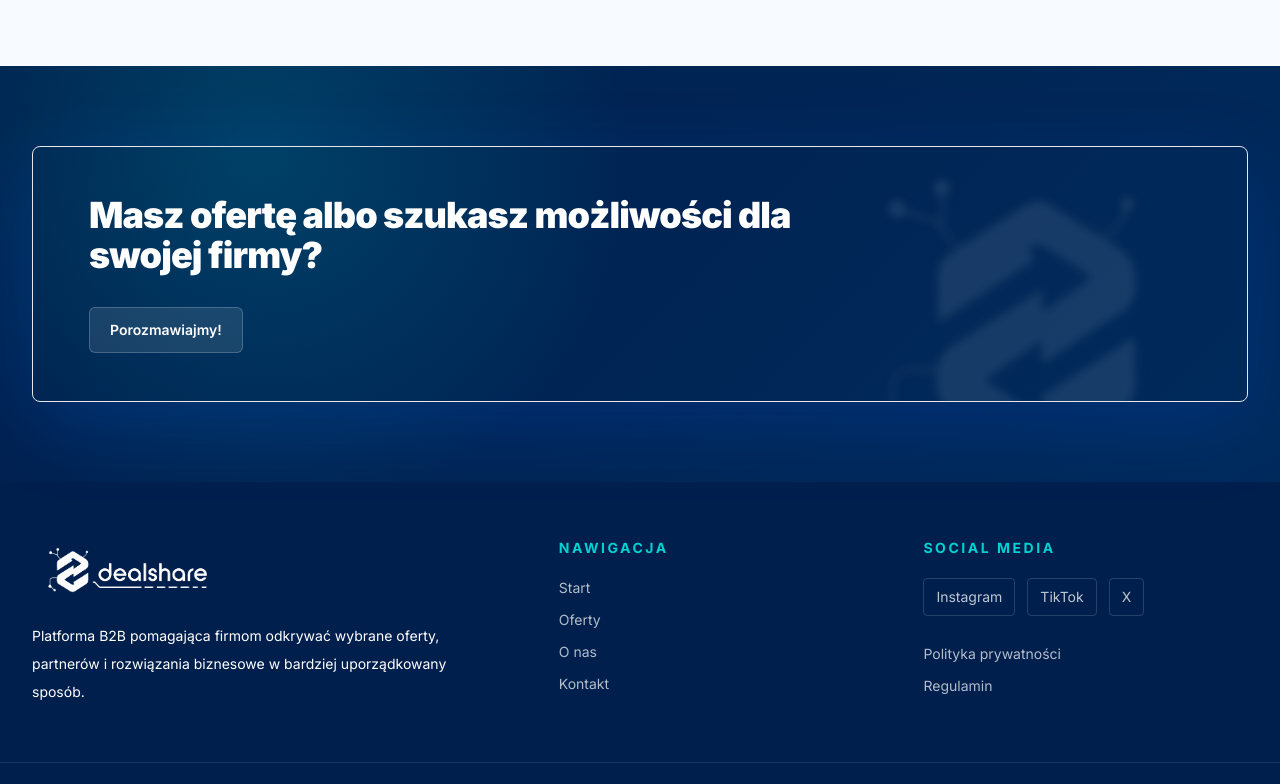
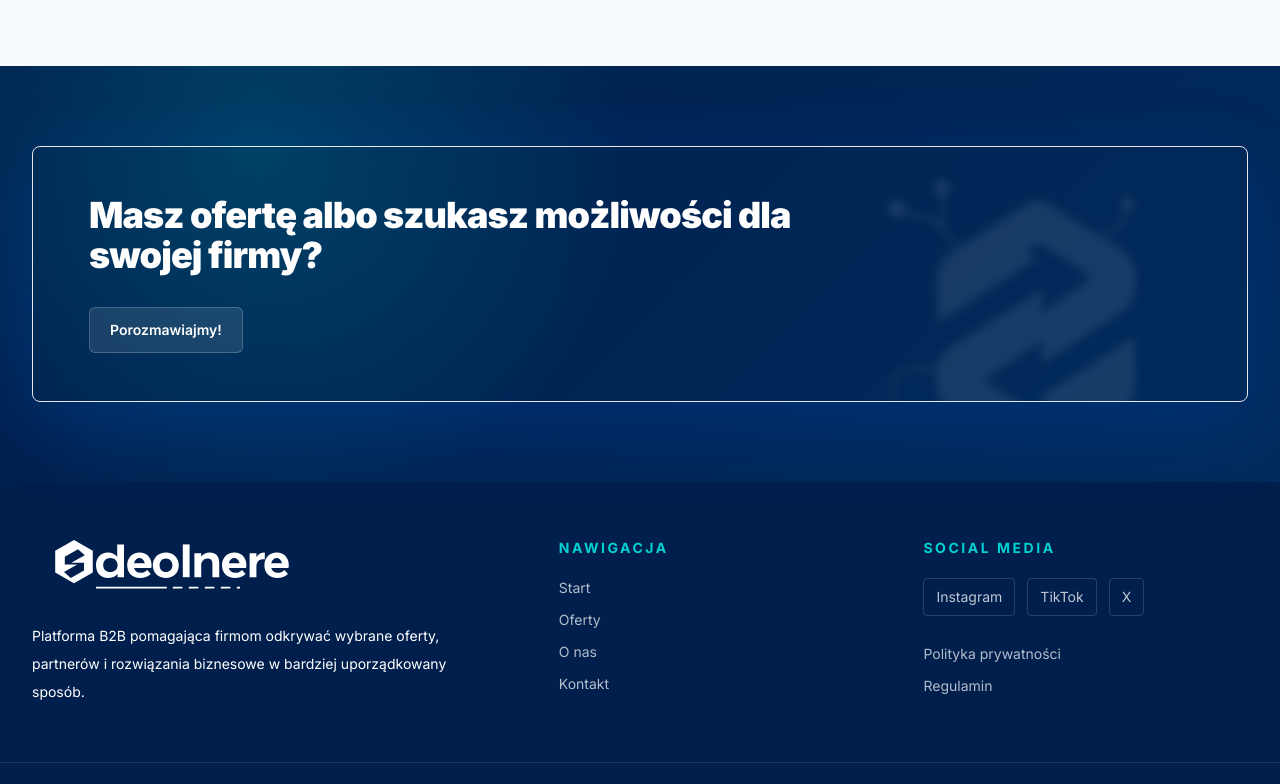
Before and after one commit to pSzymanek/dealshare, a Next.js app: page / in a window 1280 px wide. Shown: the part 2000-2784 px from the top of the page. Built offline with nearby package versions, Linux system fonts and the light colour scheme.

Commit message:
Reuse lightweight white logo asset

```diff
--- a/components/Footer.tsx
+++ b/components/Footer.tsx
@@ -9,7 +9,7 @@ export function Footer() {
     <footer className="bg-navy text-white">
       <Container className="grid gap-10 py-14 lg:grid-cols-[1.2fr_0.8fr_0.8fr]">
         <div>
-          <Image src="/logo-dark.png" alt="dealshare" width={480} height={170} className="h-14 w-auto sm:h-16" />
+          <Image src="/logo-dark.svg" alt="dealshare" width={480} height={113} className="h-14 w-auto sm:h-16" />
           <p className="mt-5 max-w-md text-sm leading-7 text-white/68">
             Platforma B2B pomagająca firmom odkrywać wybrane oferty, partnerów i rozwiązania biznesowe w bardziej uporządkowany sposób.
           </p>
--- a/components/MobileMenu.tsx
+++ b/components/MobileMenu.tsx
@@ -98,7 +98,7 @@ export function MobileMenu() {
           </Link>
 
           <Link href="/" aria-label="dealshare - strona główna" className="relative z-10 mt-auto flex justify-center pb-2 pt-10">
-            <Image src="/logo-white.svg" alt="dealshare" width={204} height={48} className="h-auto w-[204px] opacity-95 drop-shadow-[0_8px_18px_rgba(0,31,77,0.24)]" />
+            <Image src="/logo-dark.svg" alt="dealshare" width={204} height={48} className="h-auto w-[204px] opacity-95 drop-shadow-[0_8px_18px_rgba(0,31,77,0.24)]" />
           </Link>
         </aside>
             </div>,
```
Also changed, not shown: public/logo-dark.svg, public/logo-white.svg (deleted).
